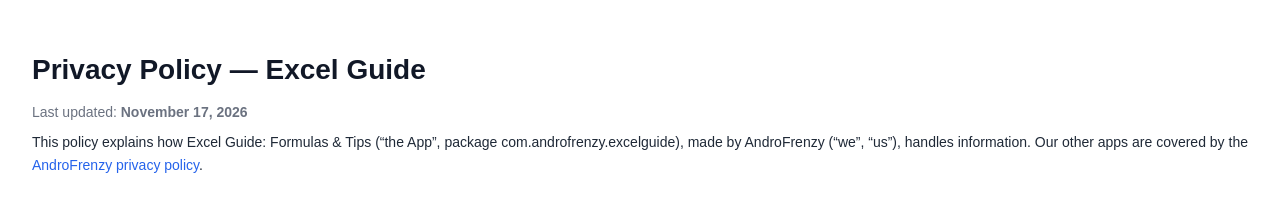
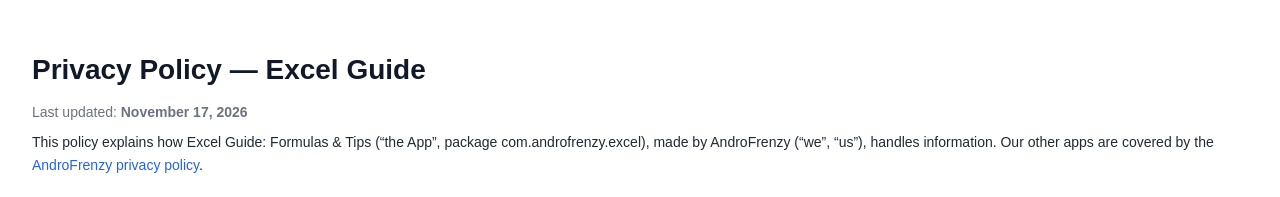
Before and after one commit to siddharthjainbarad/policy, a plain HTML site: page excel-guide/index.html in a window 1280 px wide. Shown: the top 197 px of the page. Drawn offline with Linux system fonts and the light colour scheme.

Commit message:
Excel Guide policy: package is com.androfrenzy.excel

```diff
--- a/excel-guide/index.html
+++ b/excel-guide/index.html
@@ -13,7 +13,7 @@
     <header class="section">
         <h1>Privacy Policy — Excel Guide</h1>
         <p class="muted">Last updated: <strong>November 17, 2026</strong></p>
-        <p>This policy explains how Excel Guide: Formulas &amp; Tips (“the App”, package com.androfrenzy.excelguide), made by AndroFrenzy (“we”, “us”), handles information. Our other apps are covered by the <a href="../">AndroFrenzy privacy policy</a>.</p>
+        <p>This policy explains how Excel Guide: Formulas &amp; Tips (“the App”, package com.androfrenzy.excel), made by AndroFrenzy (“we”, “us”), handles information. Our other apps are covered by the <a href="../">AndroFrenzy privacy policy</a>.</p>
     </header>
 
     <section class="section">
```
